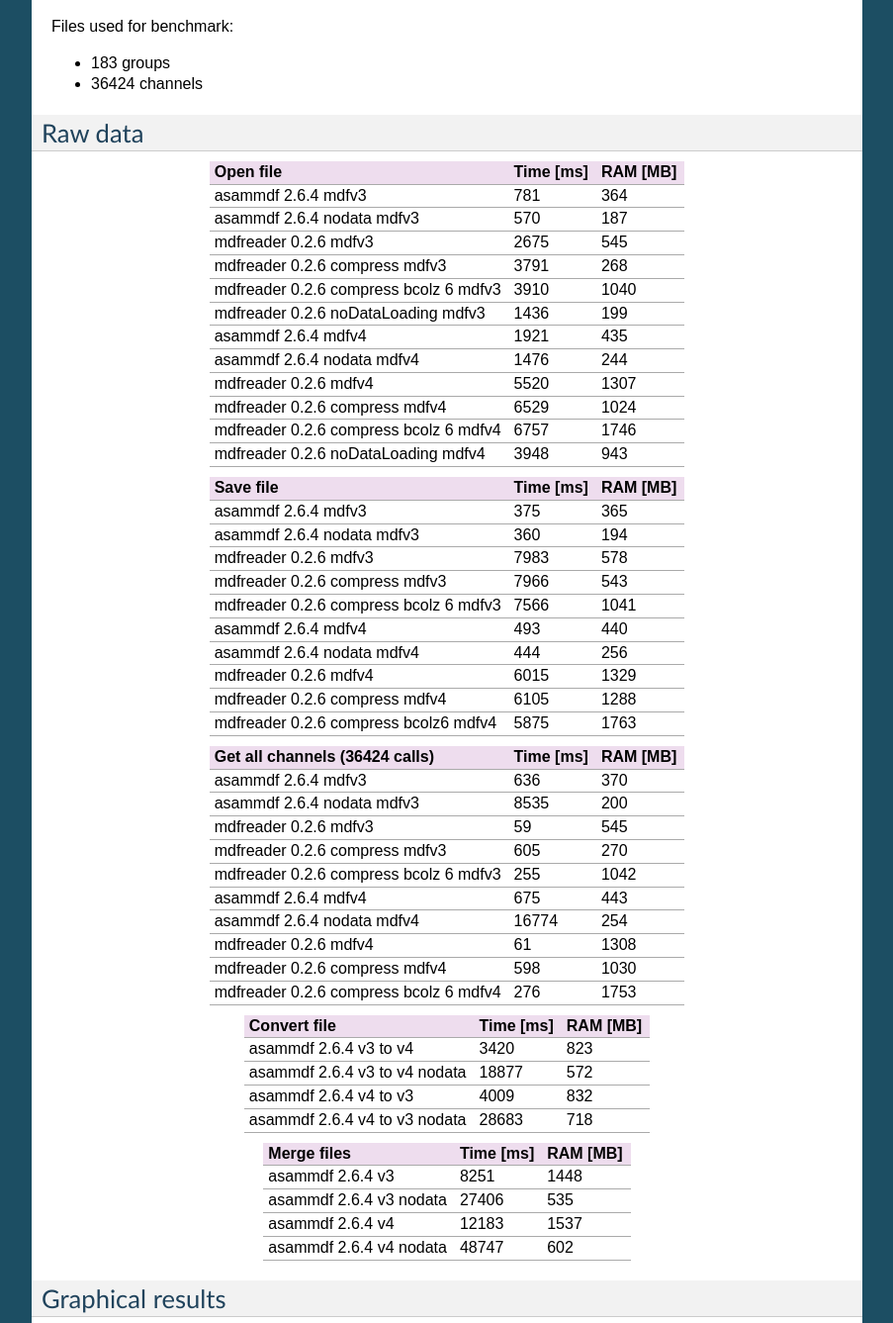
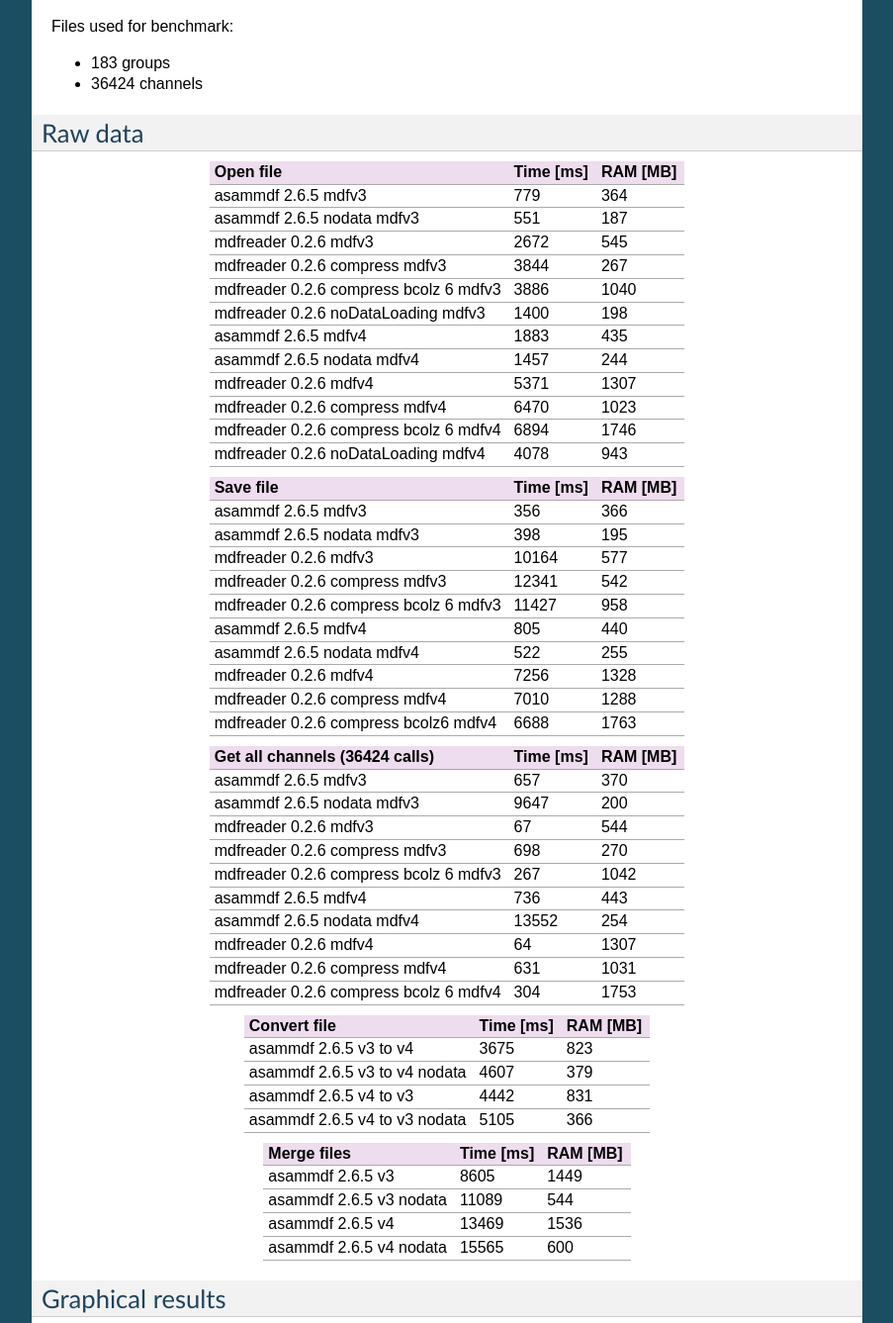
Before and after one commit to danielhrisca/asammdf, a Sphinx documentation site: the page built from documentation/benchmarks.rst, in a window 1280 px wide and 1400 px high, scrolled down 899 px, cut to the strip 0-1337 px from the top of the window. Shown: the whole strip at 99% size, without its empty margins (198-1101 px from the left). Built offline with Sphinx 7.4.7, drawn with Linux system fonts in a browser that asks for light colours; formulas are drawn with MathJax 3; some of the changed text lies outside the part shown.

```diff
--- a/asammdf/version.py
+++ b/asammdf/version.py
@@ -1,4 +1,4 @@
 # -*- coding: utf-8 -*-
 """ asammdf version module """
 
-__version__ = '2.6.5dev'
+__version__ = '2.6.5'
--- a/documentation/benchmarks.rst
+++ b/documentation/benchmarks.rst
@@ -24,7 +24,7 @@ Intro
 The benchmarks were done using two test files (available here https://github.com/danielhrisca/asammdf/issues/14) (for mdf version 3 and 4) of around 170MB.
 The files contain 183 data groups and a total of 36424 channels.
 
-*asamdf 2.6.4* was compared against *mdfreader 0.2.6* (latest versions from PyPI).
+*asamdf 2.6.5* was compared against *mdfreader 0.2.6* (latest versions from PyPI).
 *mdfreader* seems to be the most used Python package to handle MDF files, and it also supports both version 3 and 4 of the standard.
 
 The three benchmark cathegories are file open, file save and extracting the data for all channels inside the file(36424 calls).
@@ -71,70 +71,70 @@ Raw data
 ================================================== ========= ========
 Open file                                          Time [ms] RAM [MB]
 ================================================== ========= ========
-asammdf 2.6.4 mdfv3                                      781      364
-asammdf 2.6.4 nodata mdfv3                               570      187
-mdfreader 0.2.6 mdfv3                                   2675      545
-mdfreader 0.2.6 compress mdfv3                          3791      268
-mdfreader 0.2.6 compress bcolz 6 mdfv3                  3910     1040
-mdfreader 0.2.6 noDataLoading mdfv3                     1436      199
-asammdf 2.6.4 mdfv4                                     1921      435
-asammdf 2.6.4 nodata mdfv4                              1476      244
-mdfreader 0.2.6 mdfv4                                   5520     1307
-mdfreader 0.2.6 compress mdfv4                          6529     1024
-mdfreader 0.2.6 compress bcolz 6 mdfv4                  6757     1746
-mdfreader 0.2.6 noDataLoading mdfv4                     3948      943
+asammdf 2.6.5 mdfv3                                      779      364
+asammdf 2.6.5 nodata mdfv3                               551      187
+mdfreader 0.2.6 mdfv3                                   2672      545
+mdfreader 0.2.6 compress mdfv3                          3844      267
+mdfreader 0.2.6 compress bcolz 6 mdfv3                  3886     1040
+mdfreader 0.2.6 noDataLoading mdfv3                     1400      198
+asammdf 2.6.5 mdfv4                                     1883      435
+asammdf 2.6.5 nodata mdfv4                              1457      244
+mdfreader 0.2.6 mdfv4                                   5371     1307
+mdfreader 0.2.6 compress mdfv4                          6470     1023
+mdfreader 0.2.6 compress bcolz 6 mdfv4                  6894     1746
+mdfreader 0.2.6 noDataLoading mdfv4                     4078      943
 ================================================== ========= ========
 
 
 ================================================== ========= ========
 Save file                                          Time [ms] RAM [MB]
 ================================================== ========= ========
-asammdf 2.6.4 mdfv3                                      375      365
-asammdf 2.6.4 nodata mdfv3                               360      194
-mdfreader 0.2.6 mdfv3                                   7983      578
-mdfreader 0.2.6 compress mdfv3                          7966      543
-mdfreader 0.2.6 compress bcolz 6 mdfv3                  7566     1041
-asammdf 2.6.4 mdfv4                                      493      440
-asammdf 2.6.4 nodata mdfv4                               444      256
-mdfreader 0.2.6 mdfv4                                   6015     1329
-mdfreader 0.2.6 compress mdfv4                          6105     1288
-mdfreader 0.2.6 compress bcolz6 mdfv4                   5875     1763
+asammdf 2.6.5 mdfv3                                      356      366
+asammdf 2.6.5 nodata mdfv3                               398      195
+mdfreader 0.2.6 mdfv3                                  10164      577
+mdfreader 0.2.6 compress mdfv3                         12341      542
+mdfreader 0.2.6 compress bcolz 6 mdfv3                 11427      958
+asammdf 2.6.5 mdfv4                                      805      440
+asammdf 2.6.5 nodata mdfv4                               522      255
+mdfreader 0.2.6 mdfv4                                   7256     1328
+mdfreader 0.2.6 compress mdfv4                          7010     1288
+mdfreader 0.2.6 compress bcolz6 mdfv4                   6688     1763
 ================================================== ========= ========
 
 
 ================================================== ========= ========
 Get all channels (36424 calls)                     Time [ms] RAM [MB]
 ================================================== ========= ========
-asammdf 2.6.4 mdfv3                                      636      370
-asammdf 2.6.4 nodata mdfv3                              8535      200
-mdfreader 0.2.6 mdfv3                                     59      545
-mdfreader 0.2.6 compress mdfv3                           605      270
-mdfreader 0.2.6 compress bcolz 6 mdfv3                   255     1042
-asammdf 2.6.4 mdfv4                                      675      443
-asammdf 2.6.4 nodata mdfv4                             16774      254
-mdfreader 0.2.6 mdfv4                                     61     1308
-mdfreader 0.2.6 compress mdfv4                           598     1030
-mdfreader 0.2.6 compress bcolz 6 mdfv4                   276     1753
+asammdf 2.6.5 mdfv3                                      657      370
+asammdf 2.6.5 nodata mdfv3                              9647      200
+mdfreader 0.2.6 mdfv3                                     67      544
+mdfreader 0.2.6 compress mdfv3                           698      270
+mdfreader 0.2.6 compress bcolz 6 mdfv3                   267     1042
+asammdf 2.6.5 mdfv4                                      736      443
+asammdf 2.6.5 nodata mdfv4                             13552      254
+mdfreader 0.2.6 mdfv4                                     64     1307
+mdfreader 0.2.6 compress mdfv4                           631     1031
+mdfreader 0.2.6 compress bcolz 6 mdfv4                   304     1753
 ================================================== ========= ========
 
 
 ================================================== ========= ========
 Convert file                                       Time [ms] RAM [MB]
 ================================================== ========= ========
-asammdf 2.6.4 v3 to v4                                  3420      823
-asammdf 2.6.4 v3 to v4 nodata                          18877      572
-asammdf 2.6.4 v4 to v3                                  4009      832
-asammdf 2.6.4 v4 to v3 nodata                          28683      718
+asammdf 2.6.5 v3 to v4                                  3675      823
+asammdf 2.6.5 v3 to v4 nodata                           4607      379
+asammdf 2.6.5 v4 to v3                                  4442      831
+asammdf 2.6.5 v4 to v3 nodata                           5105      366
 ================================================== ========= ========
 
 
 ================================================== ========= ========
 Merge files                                        Time [ms] RAM [MB]
 ================================================== ========= ========
-asammdf 2.6.4 v3                                        8251     1448
-asammdf 2.6.4 v3 nodata                                27406      535
-asammdf 2.6.4 v4                                       12183     1537
-asammdf 2.6.4 v4 nodata                                48747      602
+asammdf 2.6.5 v3                                        8605     1449
+asammdf 2.6.5 v3 nodata                                11089      544
+asammdf 2.6.5 v4                                       13469     1536
+asammdf 2.6.5 v4 nodata                                15565      600
 ================================================== ========= ========
 
 
@@ -147,7 +147,7 @@ Graphical results
     import matplotlib.pyplot as plt
     import numpy as np
 
-    res = '../benchmarks/results/x64_asammdf_2.6.4_mdfreader_0.2.6.txt'
+    res = '../benchmarks/results/x64_asammdf_2.6.5_mdfreader_0.2.6.txt'
     topic = 'Open'
     aspect = 'time'
     for_doc = True
@@ -217,7 +217,7 @@ Graphical results
     import matplotlib.pyplot as plt
     import numpy as np
 
-    res = '../benchmarks/results/x64_asammdf_2.6.4_mdfreader_0.2.6.txt'
+    res = '../benchmarks/results/x64_asammdf_2.6.5_mdfreader_0.2.6.txt'
     topic = 'Open'
     aspect = 'ram'
     for_doc = True
@@ -287,7 +287,7 @@ Graphical results
     import matplotlib.pyplot as plt
     import numpy as np
 
-    res = '../benchmarks/results/x64_asammdf_2.6.4_mdfreader_0.2.6.txt'
+    res = '../benchmarks/results/x64_asammdf_2.6.5_mdfreader_0.2.6.txt'
     topic = 'Save'
     aspect = 'time'
     for_doc = True
@@ -358,7 +358,7 @@ Graphical results
     import matplotlib.pyplot as plt
     import numpy as np
 
-    res = '../benchmarks/results/x64_asammdf_2.6.4_mdfreader_0.2.6.txt'
+    res = '../benchmarks/results/x64_asammdf_2.6.5_mdfreader_0.2.6.txt'
     topic = 'Save'
     aspect = 'ram'
     for_doc = True
@@ -428,7 +428,7 @@ Graphical results
     import matplotlib.pyplot as plt
     import numpy as np
 
-    res = '../benchmarks/results/x64_asammdf_2.6.4_mdfreader_0.2.6.txt'
+    res = '../benchmarks/results/x64_asammdf_2.6.5_mdfreader_0.2.6.txt'
     topic = 'Get'
     aspect = 'time'
     for_doc = True
@@ -499,7 +499,7 @@ Graphical results
     import matplotlib.pyplot as plt
     import numpy as np
 
-    res = '../benchmarks/results/x64_asammdf_2.6.4_mdfreader_0.2.6.txt'
+    res = '../benchmarks/results/x64_asammdf_2.6.5_mdfreader_0.2.6.txt'
     topic = 'Get'
     aspect = 'ram'
     for_doc = True
@@ -570,7 +570,7 @@ Graphical results
     import matplotlib.pyplot as plt
     import numpy as np
 
-    res = '../benchmarks/results/x64_asammdf_2.6.4_mdfreader_0.2.6.txt'
+    res = '../benchmarks/results/x64_asammdf_2.6.5_mdfreader_0.2.6.txt'
     topic = 'Convert'
     aspect = 'time'
     for_doc = True
@@ -641,7 +641,7 @@ Graphical results
     import matplotlib.pyplot as plt
     import numpy as np
 
-    res = '../benchmarks/results/x64_asammdf_2.6.4_mdfreader_0.2.6.txt'
+    res = '../benchmarks/results/x64_asammdf_2.6.5_mdfreader_0.2.6.txt'
     topic = 'Convert'
     aspect = 'ram'
     for_doc = True
@@ -712,7 +712,7 @@ Graphical results
     import matplotlib.pyplot as plt
     import numpy as np
 
-    res = '../benchmarks/results/x64_asammdf_2.6.4_mdfreader_0.2.6.txt'
+    res = '../benchmarks/results/x64_asammdf_2.6.5_mdfreader_0.2.6.txt'
     topic = 'Merge'
     aspect = 'time'
     for_doc = True
@@ -783,7 +783,7 @@ Graphical results
     import matplotlib.pyplot as plt
     import numpy as np
 
-    res = '../benchmarks/results/x64_asammdf_2.6.4_mdfreader_0.2.6.txt'
+    res = '../benchmarks/results/x64_asammdf_2.6.5_mdfreader_0.2.6.txt'
     topic = 'Merge'
     aspect = 'ram'
     for_doc = True
@@ -879,70 +879,70 @@ Raw data
 ================================================== ========= ========
 Open file                                          Time [ms] RAM [MB]
 ================================================== ========= ========
-asammdf 2.6.4 mdfv3                                      926      286
-asammdf 2.6.4 nodata mdfv3                               615      118
-mdfreader 0.2.6 mdfv3                                   3345      458
-mdfreader 0.2.6 compress mdfv3                          4520      185
-mdfreader 0.2.6 compress bcolz 6 mdfv3                  4635      941
-mdfreader 0.2.6 noDataLoading mdfv3                     1867      120
-asammdf 2.6.4 mdfv4                                     2250      330
-asammdf 2.6.4 nodata mdfv4                              1706      150
-mdfreader 0.2.6 mdfv4                                   6413      869
-mdfreader 0.2.6 compress mdfv4                          7368      586
-mdfreader 0.2.6 compress bcolz 6 mdfv4                  7733     1294
-mdfreader 0.2.6 noDataLoading mdfv4                     4474      523
+asammdf 2.6.5 mdfv3                                      916      286
+asammdf 2.6.5 nodata mdfv3                               623      118
+mdfreader 0.2.6 mdfv3                                   3373      458
+mdfreader 0.2.6 compress mdfv3                          4526      184
+mdfreader 0.2.6 compress bcolz 6 mdfv3                  4518      940
+mdfreader 0.2.6 noDataLoading mdfv3                     1833      120
+asammdf 2.6.5 mdfv4                                     2214      330
+asammdf 2.6.5 nodata mdfv4                              1695      150
+mdfreader 0.2.6 mdfv4                                   6348      870
+mdfreader 0.2.6 compress mdfv4                          7262      586
+mdfreader 0.2.6 compress bcolz 6 mdfv4                  7552     1294
+mdfreader 0.2.6 noDataLoading mdfv4                     4797      522
 ================================================== ========= ========
 
 
 ================================================== ========= ========
 Save file                                          Time [ms] RAM [MB]
 ================================================== ========= ========
-asammdf 2.6.4 mdfv3                                      407      290
-asammdf 2.6.4 nodata mdfv3                               447      126
-mdfreader 0.2.6 mdfv3                                   8865      481
-mdfreader 0.2.6 compress mdfv3                          8919      451
-mdfreader 0.2.6 compress bcolz 6 mdfv3                  8548      941
-asammdf 2.6.4 mdfv4                                      578      334
-asammdf 2.6.4 nodata mdfv4                               617      159
-mdfreader 0.2.6 mdfv4                                   6758      891
-mdfreader 0.2.6 compress mdfv4                          6999      852
-mdfreader 0.2.6 compress bcolz6 mdfv4                   6639     1312
+asammdf 2.6.5 mdfv3                                      462      290
+asammdf 2.6.5 nodata mdfv3                               521      125
+mdfreader 0.2.6 mdfv3                                   9175      481
+mdfreader 0.2.6 compress mdfv3                          9727      452
+mdfreader 0.2.6 compress bcolz 6 mdfv3                  9284      940
+asammdf 2.6.5 mdfv4                                      657      334
+asammdf 2.6.5 nodata mdfv4                               710      159
+mdfreader 0.2.6 mdfv4                                   6706      891
+mdfreader 0.2.6 compress mdfv4                          7030      851
+mdfreader 0.2.6 compress bcolz6 mdfv4                   6693     1311
 ================================================== ========= ========
 
 
 ================================================== ========= ========
 Get all channels (36424 calls)                     Time [ms] RAM [MB]
 ================================================== ========= ========
-asammdf 2.6.4 mdfv3                                      818      291
-asammdf 2.6.4 nodata mdfv3                             18416      128
-mdfreader 0.2.6 mdfv3                                     77      458
-mdfreader 0.2.6 compress mdfv3                           665      188
-mdfreader 0.2.6 compress bcolz 6 mdfv3                   291      943
-asammdf 2.6.4 mdfv4                                      860      335
-asammdf 2.6.4 nodata mdfv4                             25362      157
-mdfreader 0.2.6 mdfv4                                    162      794
-mdfreader 0.2.6 compress mdfv4                           710      593
-mdfreader 0.2.6 compress bcolz 6 mdfv4                   336     1301
+asammdf 2.6.5 mdfv3                                      791      291
+asammdf 2.6.5 nodata mdfv3                             18430      128
+mdfreader 0.2.6 mdfv3                                     78      457
+mdfreader 0.2.6 compress mdfv3                           738      187
+mdfreader 0.2.6 compress bcolz 6 mdfv3                   299      941
+asammdf 2.6.5 mdfv4                                      863      334
+asammdf 2.6.5 nodata mdfv4                             20637      157
+mdfreader 0.2.6 mdfv4                                     77      869
+mdfreader 0.2.6 compress mdfv4                           653      593
+mdfreader 0.2.6 compress bcolz 6 mdfv4                   313     1301
 ================================================== ========= ========
 
 
 ================================================== ========= ========
 Convert file                                       Time [ms] RAM [MB]
 ================================================== ========= ========
-asammdf 2.6.4 v3 to v4                                  4389      680
-asammdf 2.6.4 v3 to v4 nodata                          26231      472
-asammdf 2.6.4 v4 to v3                                  4586      681
-asammdf 2.6.4 v4 to v3 nodata                          34042      622
+asammdf 2.6.5 v3 to v4                                  3843      680
+asammdf 2.6.5 v3 to v4 nodata                           4656      242
+asammdf 2.6.5 v4 to v3                                  4261      681
+asammdf 2.6.5 v4 to v3 nodata                           5231      225
 ================================================== ========= ========
 
 
 ================================================== ========= ========
 Merge files                                        Time [ms] RAM [MB]
 ================================================== ========= ========
-asammdf 2.6.4 v3                                       10262     1243
-asammdf 2.6.4 v3 nodata                                48898      352
-asammdf 2.6.4 v4                                       14443     1281
-asammdf 2.6.4 v4 nodata                                67092      377
+asammdf 2.6.5 v3                                       10058     1248
+asammdf 2.6.5 v3 nodata                                11174      363
+asammdf 2.6.5 v4                                       14232     1282
+asammdf 2.6.5 v4 nodata                                14629      380
 ================================================== ========= ========
 
 
@@ -955,7 +955,7 @@ Graphical results
     import matplotlib.pyplot as plt
     import numpy as np
 
-    res = '../benchmarks/results/x86_asammdf_2.6.4_mdfreader_0.2.6.txt'
+    res = '../benchmarks/results/x86_asammdf_2.6.5_mdfreader_0.2.6.txt'
     topic = 'Open'
     aspect = 'time'
     for_doc = True
@@ -1026,7 +1026,7 @@ Graphical results
     import matplotlib.pyplot as plt
     import numpy as np
 
-    res = '../benchmarks/results/x86_asammdf_2.6.4_mdfreader_0.2.6.txt'
+    res = '../benchmarks/results/x86_asammdf_2.6.5_mdfreader_0.2.6.txt'
     topic = 'Open'
     aspect = 'ram'
     for_doc = True
@@ -1097,7 +1097,7 @@ Graphical results
     import matplotlib.pyplot as plt
     import numpy as np
 
-    res = '../benchmarks/results/x86_asammdf_2.6.4_mdfreader_0.2.6.txt'
+    res = '../benchmarks/results/x86_asammdf_2.6.5_mdfreader_0.2.6.txt'
     topic = 'Save'
     aspect = 'time'
     for_doc = True
@@ -1168,7 +1168,7 @@ Graphical results
     import matplotlib.pyplot as plt
     import numpy as np
 
-    res = '../benchmarks/results/x86_asammdf_2.6.4_mdfreader_0.2.6.txt'
+    res = '../benchmarks/results/x86_asammdf_2.6.5_mdfreader_0.2.6.txt'
     topic = 'Save'
     aspect = 'ram'
     for_doc = True
@@ -1239,7 +1239,7 @@ Graphical results
     import matplotlib.pyplot as plt
     import numpy as np
 
-    res = '../benchmarks/results/x86_asammdf_2.6.4_mdfreader_0.2.6.txt'
+    res = '../benchmarks/results/x86_asammdf_2.6.5_mdfreader_0.2.6.txt'
     topic = 'Get'
     aspect = 'time'
     for_doc = True
@@ -1310,7 +1310,7 @@ Graphical results
     import matplotlib.pyplot as plt
     import numpy as np
 
-    res = '../benchmarks/results/x86_asammdf_2.6.4_mdfreader_0.2.6.txt'
+    res = '../benchmarks/results/x86_asammdf_2.6.5_mdfreader_0.2.6.txt'
     topic = 'Get'
     aspect = 'ram'
     for_doc = True
@@ -1381,7 +1381,7 @@ Graphical results
     import matplotlib.pyplot as plt
     import numpy as np
 
-    res = '../benchmarks/results/x86_asammdf_2.6.4_mdfreader_0.2.6.txt'
+    res = '../benchmarks/results/x86_asammdf_2.6.5_mdfreader_0.2.6.txt'
     topic = 'Convert'
     aspect = 'time'
     for_doc = True
@@ -1452,7 +1452,7 @@ Graphical results
     import matplotlib.pyplot as plt
     import numpy as np
 
-    res = '../benchmarks/results/x86_asammdf_2.6.4_mdfreader_0.2.6.txt'
+    res = '../benchmarks/results/x86_asammdf_2.6.5_mdfreader_0.2.6.txt'
     topic = 'Convert'
     aspect = 'ram'
     for_doc = True
@@ -1523,7 +1523,7 @@ Graphical results
     import matplotlib.pyplot as plt
     import numpy as np
 
-    res = '../benchmarks/results/x86_asammdf_2.6.4_mdfreader_0.2.6.txt'
+    res = '../benchmarks/results/x86_asammdf_2.6.5_mdfreader_0.2.6.txt'
     topic = 'Merge'
     aspect = 'time'
     for_doc = True
@@ -1594,7 +1594,7 @@ Graphical results
     import matplotlib.pyplot as plt
     import numpy as np
 
-    res = '../benchmarks/results/x86_asammdf_2.6.4_mdfreader_0.2.6.txt'
+    res = '../benchmarks/results/x86_asammdf_2.6.5_mdfreader_0.2.6.txt'
     topic = 'Merge'
     aspect = 'ram'
     for_doc = True
```
Also changed, not shown: README.rst (+80 -84 lines), 2 other files.
